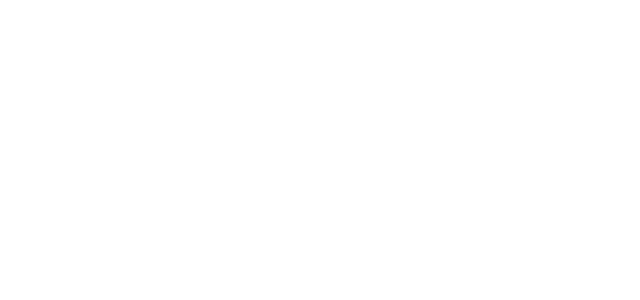
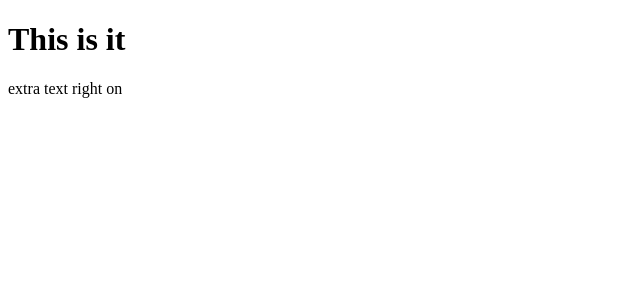
Before and after one commit to dedalusmax/react-typescript, a React (Create React App) app: page / in a window 1280 px wide. Shown: the top 300 px of the page, without its empty margins (0-640 px from the left). Built offline with nearby package versions, Linux system fonts and the light colour scheme; the HTML template or start-up script is replaced by a standard one.

Commit message:
adding props

```diff
--- a/src/App.tsx
+++ b/src/App.tsx
@@ -1,10 +1,15 @@
 import React from 'react';
 
-function App() {
+interface AppProps {
+  headerText: string;
+  extraText?: string;
+}
+
+export default function App({headerText, extraText = 'default text'} : AppProps) {
   return (
-    <div className="App">
-    </div>
+    <>
+      <h1>{headerText}</h1>
+      <p>{extraText}</p>
+    </>
   );
 }
-
-export default App;
--- a/src/index.tsx
+++ b/src/index.tsx
@@ -6,6 +6,6 @@
 
 root.render(
   <React.StrictMode>
-    <App />
+    <App headerText="This is it" extraText="extra text right on" />
   </React.StrictMode>
 );
```
